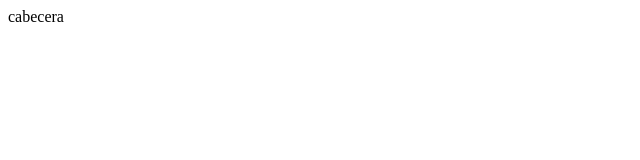
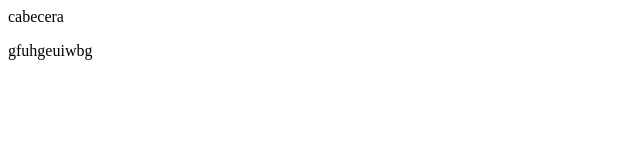
Before and after one commit to javi191099/repo, a plain HTML site: page index.html in a window 1280 px wide. Shown: the full height of the page, 0-640 px from the left. Drawn offline with Linux system fonts and the light colour scheme.

Commit message:
agregar clase

```diff
--- a/index.html
+++ b/index.html
@@ -4,8 +4,10 @@
 </head>
 
 <body>
-
-<body>
+<div class="caja">
+  <p>gfuhgeuiwbg</p>
+  </div>
+</body>
 
 
 
```
